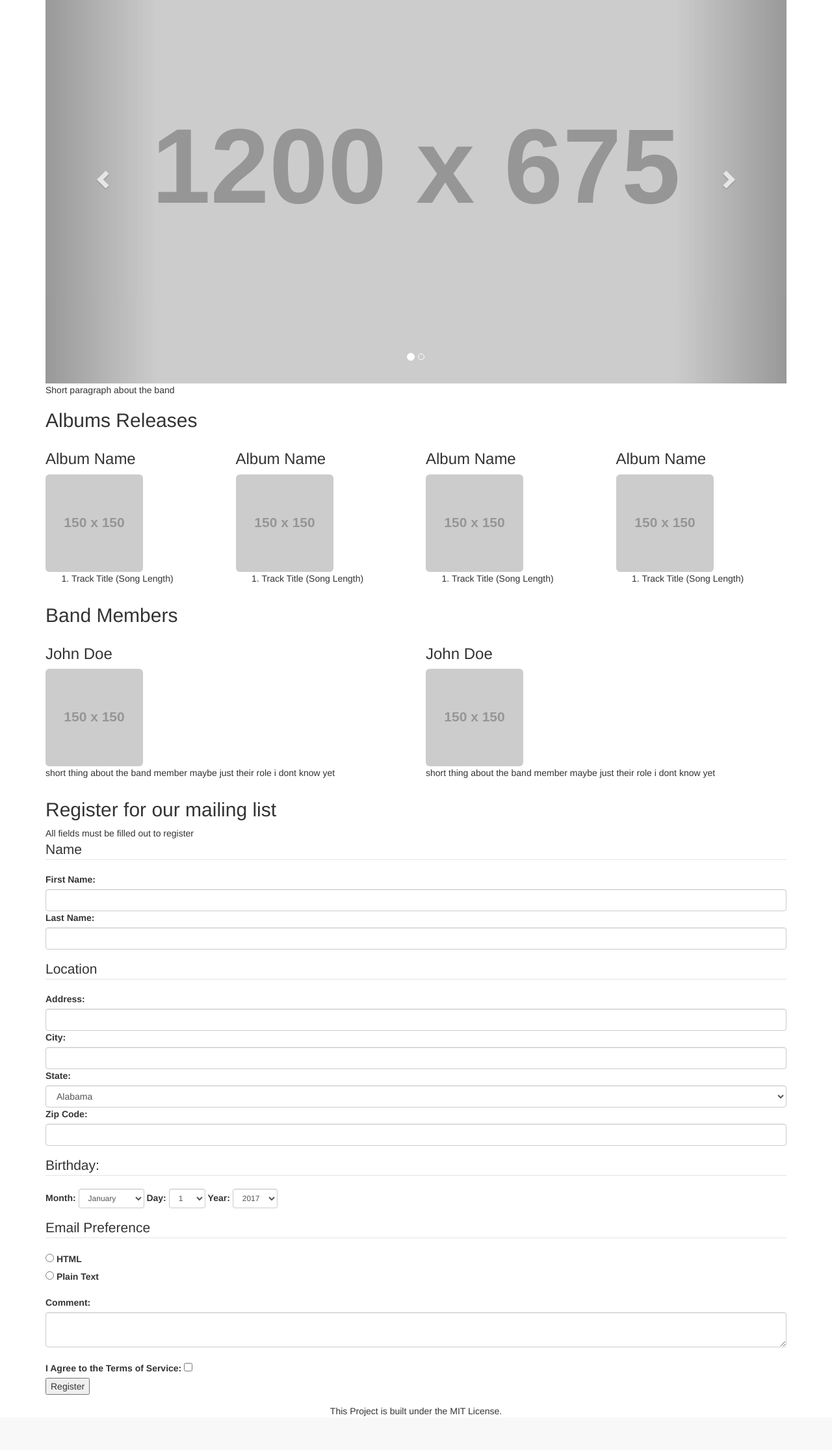
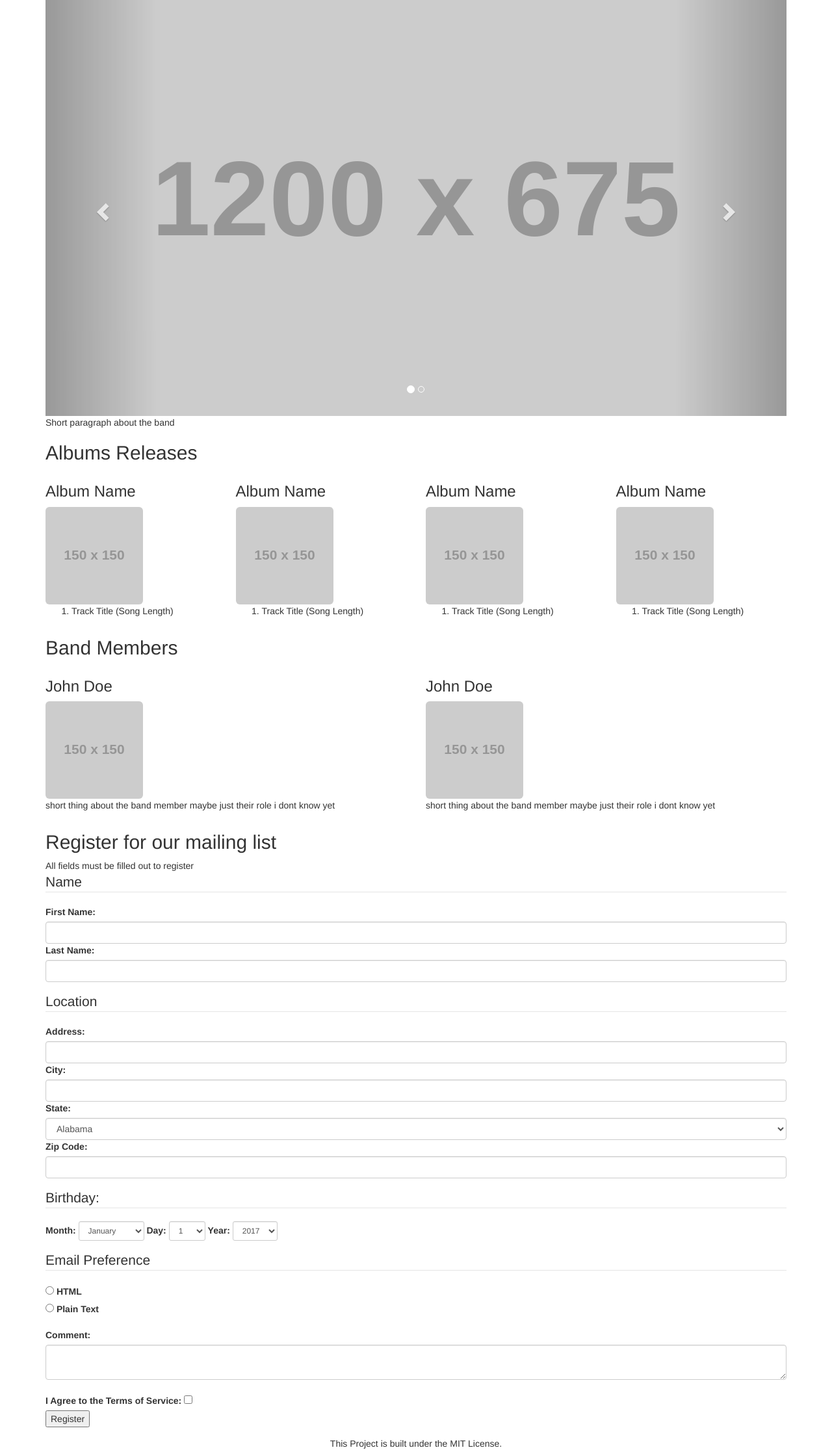
Before and after one commit to Ethameshep/discography, a PHP site: page / in a window 1280 px wide. Shown: the part 51-2282 px from the top of the page at 65% size. Before the commit the page ends 2230 px from the top, so only its background shows below. Run offline with PHP 8.4, Linux system fonts and the light colour scheme; grey boxes labelled with a size stand in for pictures from a placeholder-image service; some libraries are stand-ins or nearby versions.

Commit message:
Heavy changes to main.css
-Removed almost everything
-Added 5 rem top margin to carousel to prevent overlap with nav

```diff
--- a/css/main.css
+++ b/css/main.css
@@ -14,7 +14,6 @@ TABLE OF CONTENTS
 4.Album Release Section
 5.Band Member Section
 6.Mail Form Section
-6a.Age Fieldset Subsection
 ----------------------
 COLOR GUIDE
 
@@ -24,50 +23,10 @@ TYPOGRAPHY GUIDE
 
 pending
 ----------------------
- */
-@import url(bootstrap.min.css); /*fancy responsive stuff*/
-@import url(bootstrap-theme.min.css);
-
-/*STUCTURE SECTION*/
-section, form, header p {margin-left: .75%;}
-h2 {margin-left: .375%;}
-
-@media only screen and (max-width: 1280px) {
-  section, form, header p {margin-left: 2.5%;} /*adds a bit of whitespace*/
-  h2 {margin-left: 1.25%;}
-}
-/*NAV SECTION*/
-nav a {cursor: pointer;}
+*/
+@import url(https://maxcdn.bootstrapcdn.com/bootstrap/3.3.7/css/bootstrap.min.css); /*BootStrap 3.3.7 CDN*/
 
 /*HEADING SECTION*/
-div#bandPictures {
-  margin: auto;
-  margin-top: 4%; /*puts a bit of space between carousel and nav*/
+#bandPictures {
+  margin-top: 5rem; /*prevents nav from overlapping caoursel on smaller screens*/
 }
-
-/*FORM SECTION TOO replace with css form control to replace most of 50-99*/
-legend {
-  border-bottom: none;
-  margin: 0;
-  font-weight: bold;
-}
-label {font-weight: normal;}
-
-textarea {
-  height: 5em;
-  width: 16em;
-}
-/*AGE SUBSECTION*/
-div.d-flex {display: flex;} /*bootstrap won't detect the class for some reason*/
-label[for="month"] {order: -1;} /*arragenges label in correct order to display with select tags below*/
-label[for="day"] {order: -1;}
-label[for="year"] {order: -1;}
-#month {}
-#day {}
-#year {}
-/*FOOTER SECTION*/
-footer {
-  margin-top: 1.5em;
-  text-align: center;
-  border-top: 2px solid #000;
-}
--- a/index.html
+++ b/index.html
@@ -3,7 +3,7 @@
   <head>
     <meta charset="utf-8">
     <meta name="viewport" content="width=device-width, initial-scale=1">
-    <link href="css/bootstrap.min.css" rel="stylesheet" type="text/css">
+    <link href="css/main.css" rel="stylesheet" type="text/css">
     <script src="https://ajax.googleapis.com/ajax/libs/jquery/3.2.1/jquery.min.js"></script>
     <script src="js/bootstrap.min.js"></script>
     <title>Discography Project</title>
```
